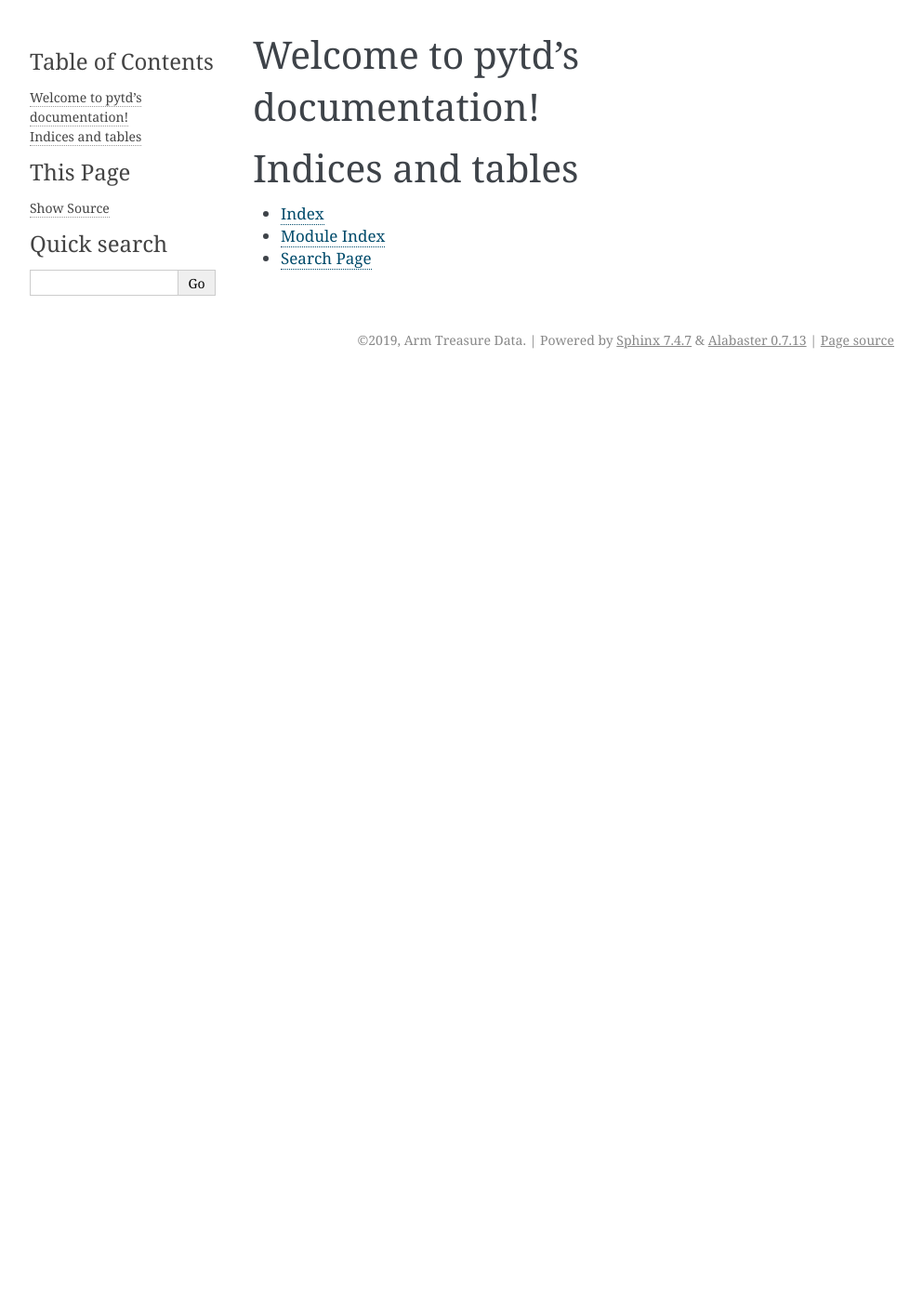
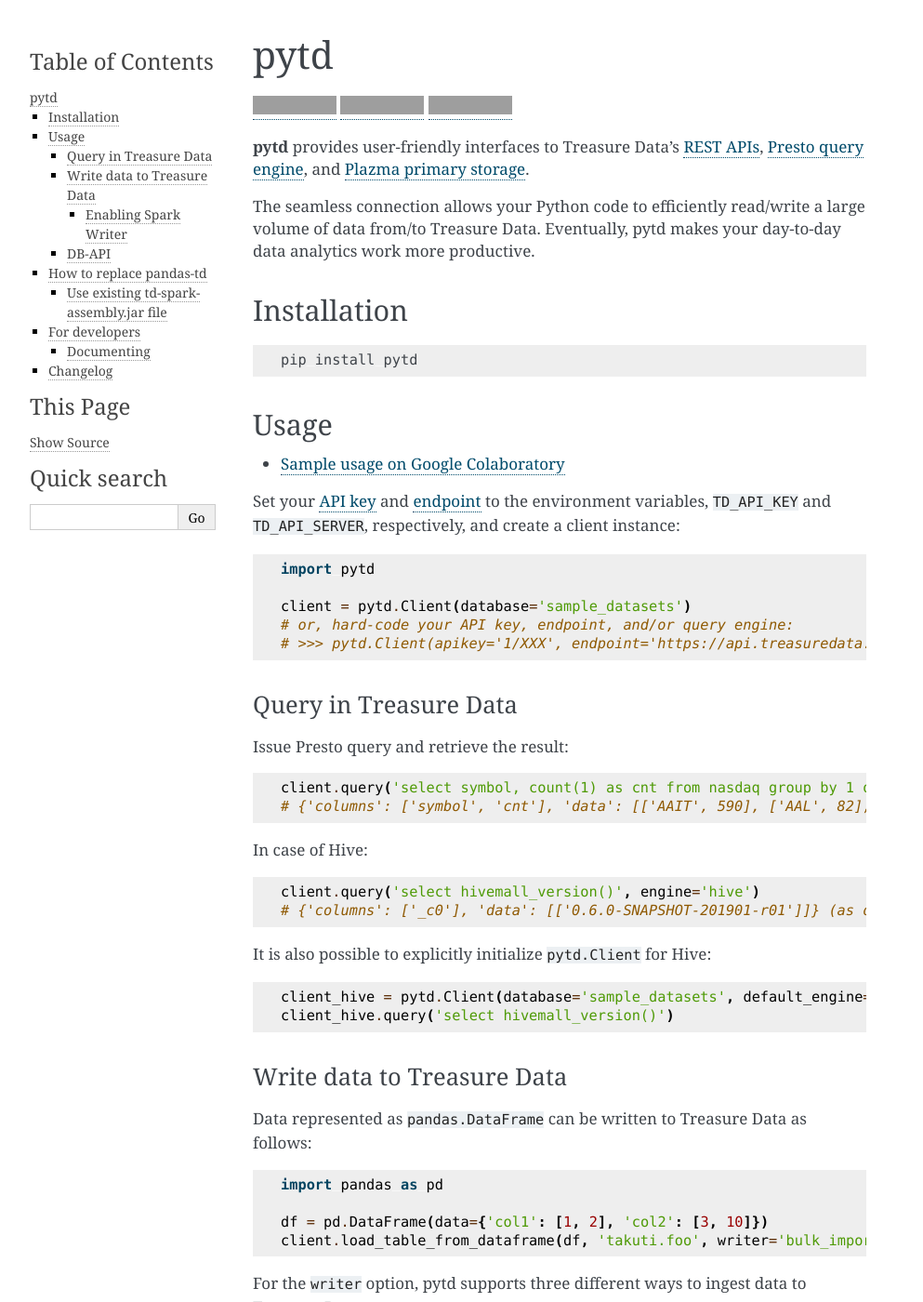
Before and after one commit to treasure-data/pytd, a Sphinx documentation site: the page built from doc/index.rst, in a window 1280 px wide and 1400 px high. Shown: the whole window at 93% size, without its empty margins (148-1141 px from the left). Built offline with Sphinx 7.4.7, drawn with Linux system fonts in a browser that asks for light colours; some of the changed text lies outside the part shown; grey boxes are pictures that could not be loaded.

Commit message:
Make README and CHANGELOG .rst file
Sphinx-based documentation site directly refers and renders the
contents.

```diff
--- /dev/null
+++ b/README.rst
@@ -0,0 +1,318 @@
+pytd
+====
+
+|Build Status| |Build status| |PyPI version|
+
+**pytd** provides user-friendly interfaces to Treasure Data’s `REST
+APIs <https://github.com/treasure-data/td-client-python>`__, `Presto
+query
+engine <https://support.treasuredata.com/hc/en-us/articles/360001457427-Presto-Query-Engine-Introduction>`__,
+and `Plazma primary
+storage <https://www.slideshare.net/treasure-data/td-techplazma>`__.
+
+The seamless connection allows your Python code to efficiently
+read/write a large volume of data from/to Treasure Data. Eventually,
+pytd makes your day-to-day data analytics work more productive.
+
+Installation
+------------
+
+.. code:: sh
+
+   pip install pytd
+
+Usage
+-----
+
+-  `Sample usage on Google
+   Colaboratory <https://colab.research.google.com/drive/1ps_ChU-H2FvkeNlj1e1fcOebCt4ryN11>`__
+
+Set your `API
+key <https://support.treasuredata.com/hc/en-us/articles/360000763288-Get-API-Keys>`__
+and
+`endpoint <https://support.treasuredata.com/hc/en-us/articles/360001474288-Sites-and-Endpoints>`__
+to the environment variables, ``TD_API_KEY`` and ``TD_API_SERVER``,
+respectively, and create a client instance:
+
+.. code:: py
+
+   import pytd
+
+   client = pytd.Client(database='sample_datasets')
+   # or, hard-code your API key, endpoint, and/or query engine:
+   # >>> pytd.Client(apikey='1/XXX', endpoint='https://api.treasuredata.com/', database='sample_datasets', default_engine='presto')
+
+Query in Treasure Data
+~~~~~~~~~~~~~~~~~~~~~~
+
+Issue Presto query and retrieve the result:
+
+.. code:: py
+
+   client.query('select symbol, count(1) as cnt from nasdaq group by 1 order by 1')
+   # {'columns': ['symbol', 'cnt'], 'data': [['AAIT', 590], ['AAL', 82], ['AAME', 9252], ..., ['ZUMZ', 2364]]}
+
+In case of Hive:
+
+.. code:: py
+
+   client.query('select hivemall_version()', engine='hive')
+   # {'columns': ['_c0'], 'data': [['0.6.0-SNAPSHOT-201901-r01']]} (as of Feb, 2019)
+
+It is also possible to explicitly initialize ``pytd.Client`` for Hive:
+
+.. code:: py
+
+   client_hive = pytd.Client(database='sample_datasets', default_engine='hive')
+   client_hive.query('select hivemall_version()')
+
+Write data to Treasure Data
+~~~~~~~~~~~~~~~~~~~~~~~~~~~
+
+Data represented as ``pandas.DataFrame`` can be written to Treasure Data
+as follows:
+
+.. code:: py
+
+   import pandas as pd
+
+   df = pd.DataFrame(data={'col1': [1, 2], 'col2': [3, 10]})
+   client.load_table_from_dataframe(df, 'takuti.foo', writer='bulk_import', if_exists='overwrite')
+
+For the ``writer`` option, pytd supports three different ways to ingest
+data to Treasure Data:
+
+1. **Bulk Import API**: ``bulk_import`` (default)
+
+   -  Convert data into a CSV file and upload in the batch fashion.
+
+2. **Presto INSERT INTO query**: ``insert_into``
+
+   -  Insert every single row in ``DataFrame`` by issuing an INSERT INTO
+      query through the Presto query engine.
+   -  Recommended only for a small volume of data.
+
+3. `td-spark <https://support.treasuredata.com/hc/en-us/articles/360001487167-Apache-Spark-Driver-td-spark-FAQs>`__:
+   ``spark``
+
+   -  Local customized Spark instance directly writes ``DataFrame`` to
+      Treasure Data’s primary storage system.
+
+Enabling Spark Writer
+^^^^^^^^^^^^^^^^^^^^^
+
+Since td-spark gives special access to the main storage system via
+`PySpark <https://spark.apache.org/docs/latest/api/python/index.html>`__,
+follow the instructions below:
+
+1. Contact support@treasuredata.com to activate the permission to your
+   Treasure Data account.
+2. Install pytd with ``[spark]`` option if you use the third option:
+   ``pip install pytd[spark]``
+
+If you want to use existing td-spark JAR file, creating ``SparkWriter``
+with ``td_spark_path`` option would be helpful.
+
+.. code:: py
+
+   from pytd.writer import SparkWriter
+
+   writer = SparkWriter(apikey='1/XXX', endpoint='https://api.treasuredata.com/', td_spark_path='/path/to/td-spark-assembly.jar')
+   client.load_table_from_dataframe(df, 'mydb.bar', writer=writer, if_exists='overwrite')
+
+DB-API
+~~~~~~
+
+pytd implements `Python Database API Specification
+v2.0 <https://www.python.org/dev/peps/pep-0249/>`__ with the help of
+`prestodb/presto-python-client <https://github.com/prestodb/presto-python-client>`__.
+
+Connect to the API first:
+
+.. code:: py
+
+   from pytd.dbapi import connect
+
+   conn = connect(pytd.Client(database='sample_datasets'))
+   # or, connect with Hive:
+   # >>> conn = connect(pytd.Client(database='sample_datasets', default_engine='hive'))
+
+``Cursor`` defined by the specification allows us to flexibly fetch
+query results from a custom function:
+
+.. code:: py
+
+   def query(sql, connection):
+       cur = connection.cursor()
+       cur.execute(sql)
+       rows = cur.fetchall()
+       columns = [desc[0] for desc in cur.description]
+       return {'data': rows, 'columns': columns}
+
+   query('select symbol, count(1) as cnt from nasdaq group by 1 order by 1', conn)
+
+Below is an example of generator-based iterative retrieval, just like
+`pandas.DataFrame.iterrows <https://pandas.pydata.org/pandas-docs/stable/generated/pandas.DataFrame.iterrows.html>`__:
+
+.. code:: py
+
+   def iterrows(sql, connection):
+       cur = connection.cursor()
+       cur.execute(sql)
+       index = 0
+       columns = None
+       while True:
+           row = cur.fetchone()
+           if row is None:
+               break
+           if columns is None:
+               columns = [desc[0] for desc in cur.description]
+           yield index, dict(zip(columns, row))
+           index += 1
+
+   for index, row in iterrows('select symbol, count(1) as cnt from nasdaq group by 1 order by 1', conn):
+       print(index, row)
+   # 0 {'cnt': 590, 'symbol': 'AAIT'}
+   # 1 {'cnt': 82, 'symbol': 'AAL'}
+   # 2 {'cnt': 9252, 'symbol': 'AAME'}
+   # 3 {'cnt': 253, 'symbol': 'AAOI'}
+   # 4 {'cnt': 5980, 'symbol': 'AAON'}
+   # ...
+
+How to replace pandas-td
+------------------------
+
+**pytd** offers
+`pandas-td <https://github.com/treasure-data/pandas-td>`__-compatible
+functions that provide the same functionalities more efficiently. If you
+are still using pandas-td, we recommend you to switch to **pytd** as
+follows.
+
+First, install the package from PyPI:
+
+.. code:: sh
+
+   pip install pytd
+   # or, `pip install pytd[spark]` if you wish to use `to_td`
+
+Next, make the following modifications on the import statements.
+
+*Before:*
+
+.. code:: python
+
+   import pandas_td as td
+
+.. code:: python
+
+   In [1]: %%load_ext pandas_td.ipython
+
+*After:*
+
+.. code:: python
+
+   import pytd.pandas_td as td
+
+.. code:: python
+
+   In [1]: %%load_ext pytd.pandas_td.ipython
+
+Consequently, all ``pandas_td`` code should keep running correctly with
+``pytd``. Report an issue from
+`here <https://github.com/treasure-data/pytd/issues/new>`__ if you
+noticed any incompatible behaviors.
+
+Use existing td-spark-assembly.jar file
+~~~~~~~~~~~~~~~~~~~~~~~~~~~~~~~~~~~~~~~
+
+If you want to use existing td-spark JAR file, creating ``SparkWriter``
+with ``td_spark_path`` option would be helpful. You can pass a writer to
+``connect()`` function.
+
+.. code:: py
+
+   import pytd
+   import pytd.pandas_td as td
+   import pandas as pd
+   apikey = '1/XXX'
+   endpoint = 'https://api.treasuredata.com/'
+
+   writer = pytd.writer.SparkWriter(apikey=apikey, endpoint=endpoint, td_spark_path='/path/to/td-spark-assembly.jar')
+   con = td.connect(apikey=apikey, endpoint=endpoint, writer=writer)
+
+   df = pd.DataFrame(data={'col1': [1, 2], 'col2': [3, 10]})
+   td.to_td(df, 'mydb.buzz', con, if_exists='replace', index=False)
+
+For developers
+--------------
+
+We use `black <https://black.readthedocs.io/en/stable/>`__ and
+`isort <https://github.com/timothycrosley/isort>`__ as a formatter, and
+`flake8 <http://flake8.pycqa.org/en/latest/>`__ as a linter. Our CI
+checks format with them.
+
+Note that black requires Python 3.6+ while pytd supports 3.5+, so you
+must need to have Python 3.6+ for development.
+
+We highly recommend you to introduce
+`pre-commit <https://pre-commit.com/>`__ to ensure your commit follows
+required format.
+
+You can install pre-commit as follows:
+
+.. code:: sh
+
+   pip install pre-commit
+   pre-commit install
+
+Now, black, isort, and flake8 will check each time you commit changes.
+You can skip these check with ``git commit --no-verify``.
+
+If you want to check code format manually, you can install them as
+follows:
+
+.. code:: sh
+
+   pip install black isort flake8
+
+Then, you can run those tool manually;
+
+.. code:: sh
+
+   black pytd
+   flake8 pytd
+   isort
+
+You can run formatter, linter, and test by using nox as the following:
+
+.. code:: sh
+
+   pip install nox # You should install at the first time
+   nox
+
+Documenting
+~~~~~~~~~~~
+
+.. code:: sh
+
+   pip install sphinx ghp-import
+
+Edit contents in ``doc/``:
+
+.. code:: sh
+
+   cd doc
+
+Build HTML files and push them to the ``gh-pages`` branch:
+
+.. code:: sh
+
+   make html
+   ghp-import _build/html -p
+
+.. |Build Status| image:: https://travis-ci.org/treasure-data/pytd.svg?branch=master
+   :target: https://travis-ci.org/treasure-data/pytd
+.. |Build status| image:: https://ci.appveyor.com/api/projects/status/h1os6uvl598o7cau?svg=true
+   :target: https://ci.appveyor.com/project/takuti/pytd
+.. |PyPI version| image:: https://badge.fury.io/py/pytd.svg
+   :target: https://badge.fury.io/py/pytd
--- /dev/null
+++ b/doc/changelog.rst
@@ -0,0 +1 @@
+.. include:: ../CHANGELOG.rst
--- a/doc/index.rst
+++ b/doc/index.rst
@@ -3,18 +3,16 @@
    You can adapt this file completely to your liking, but it should at least
    contain the root `toctree` directive.
 
-Welcome to pytd's documentation!
-================================
+.. include:: ../README.rst
 
 .. toctree::
    :maxdepth: 2
    :caption: Contents:
 
+Changelog
+---------
 
+.. toctree::
+  :maxdepth: 2
 
-Indices and tables
-==================
-
-* :ref:`genindex`
-* :ref:`modindex`
-* :ref:`search`
+  changelog
--- a/setup.py
+++ b/setup.py
@@ -18,7 +18,7 @@
     )
 
 with open(
-    path.join(path.abspath(path.dirname(__file__)), "README.md"), encoding="utf-8"
+    path.join(path.abspath(path.dirname(__file__)), "README.rst"), encoding="utf-8"
 ) as f:
     long_description = f.read()
 
@@ -41,7 +41,7 @@
         version=VERSION,
         description=DESCRIPTION,
         long_description=LONG_DESCRIPTION,
-        long_description_content_type="text/markdown",
+        long_description_content_type="text/x-rst",
         author=AUTHOR,
         author_email=AUTHOR_EMAIL,
         maintainer=MAINTAINER,
```
Also changed, not shown: CHANGELOG.md (deleted, +0 -4 lines), CHANGELOG.rst (added, +11 -0 lines), README.md (deleted, +0 -237 lines).
